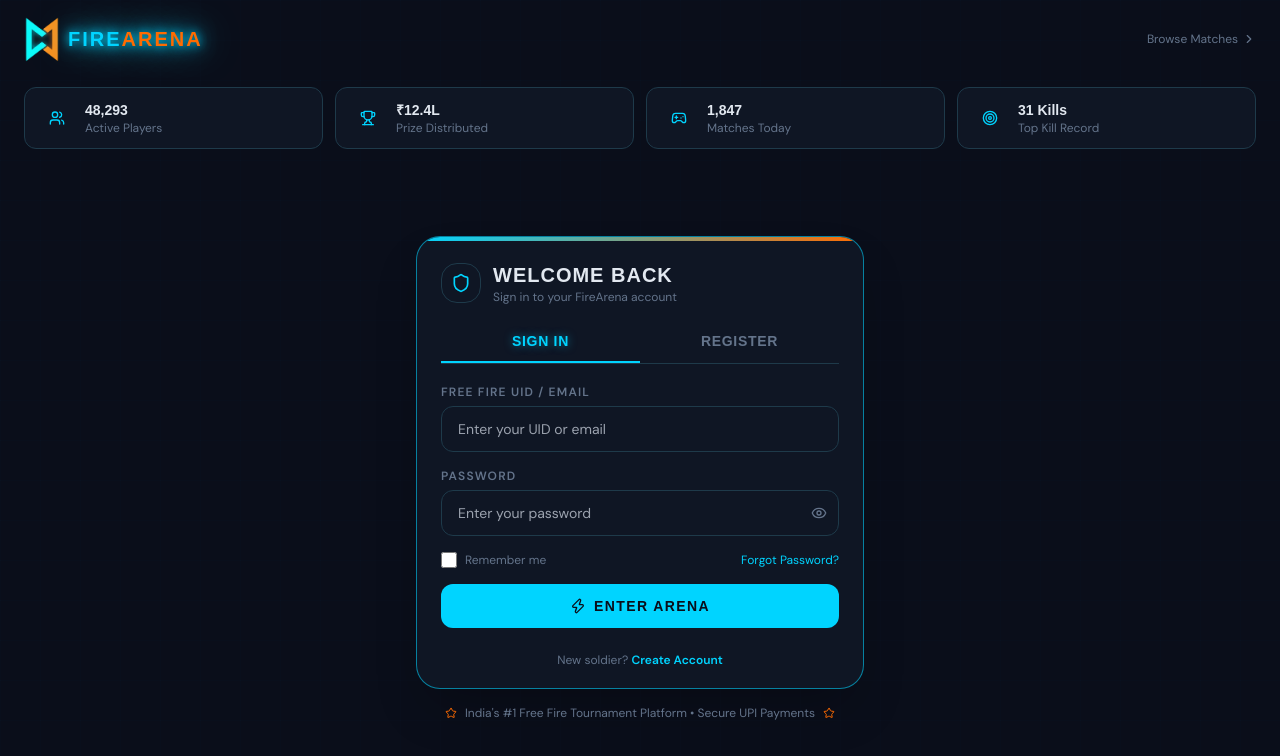
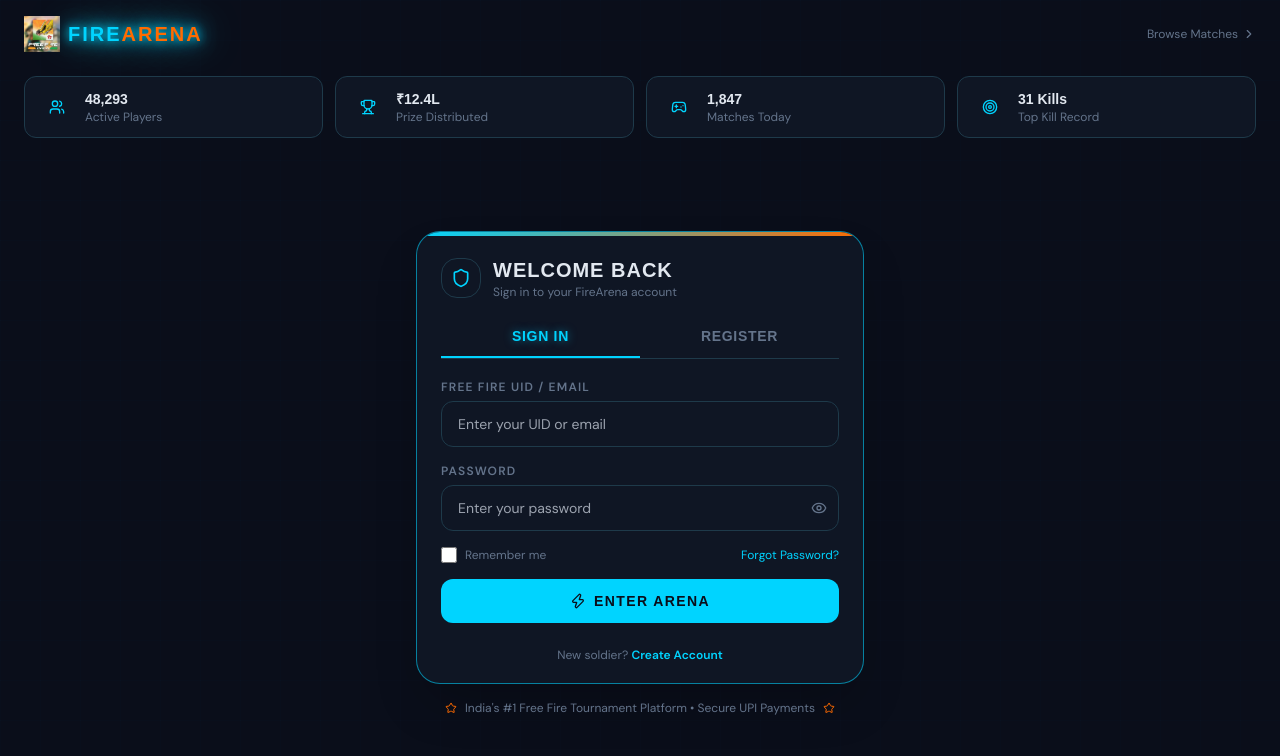
Before and after one commit to Raushan12726/Firearena, a Next.js app: page / in a window 1280 px wide. Shown: the top 756 px of the page. Built offline with nearby package versions, Linux system fonts and the light colour scheme.

Commit message:
Update AppLogo component

```diff
--- a/src/components/ui/AppLogo.tsx
+++ b/src/components/ui/AppLogo.tsx
@@ -13,7 +13,7 @@
 }
 
 const AppLogo = memo(function AppLogo({
-  src = '/assets/images/app_logo.png',
+  src = '/assets/images/garena_free_fire_india_logo.jpg',
   iconName = 'SparklesIcon',
   size = 64,
   className = '',
```
